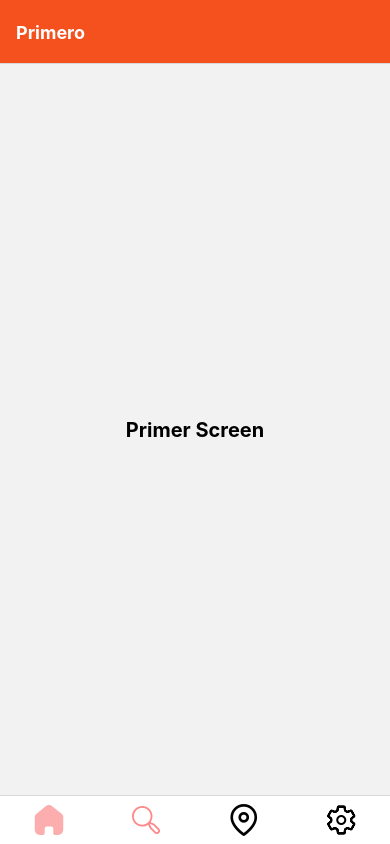
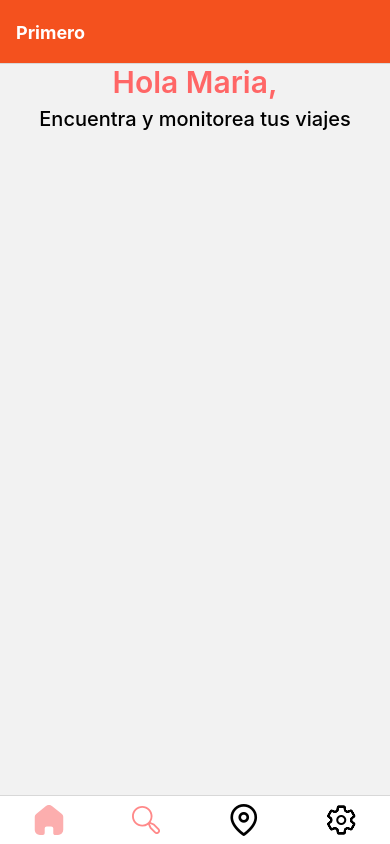
Before and after one commit to SamNick09/chicas-programadoras-, a React Native app: screen / in a window 390 px wide. Built offline with nearby package versions, Linux system fonts and the light colour scheme.

Commit message:
holaMaria

```diff
--- a/screens/First/index.js
+++ b/screens/First/index.js
@@ -3,8 +3,21 @@ import { View, Text } from "react-native";
 
 const FirstScreen = () => {
   return (
-    <View style={{ flex: 1, justifyContent: "center", alignItems: "center" }}>
-      <Text style={{ fontWeight: "700", fontSize: 20 }}>Primer Screen</Text>
+    <View style={{ flex: 1 }}>
+      <View
+        style={{
+          justifyContent: "center",
+          alignItems: "center",
+          gap: 7,
+        }}
+      >
+        <Text style={{ fontSize: 30, color: "#FF6666", fontWeight: "600" }}>
+          Hola Maria,
+        </Text>
+        <Text style={{ fontSize: 20, fontWeight: "500" }}>
+          Encuentra y monitorea tus viajes
+        </Text>
+      </View>
     </View>
   );
 };
```
